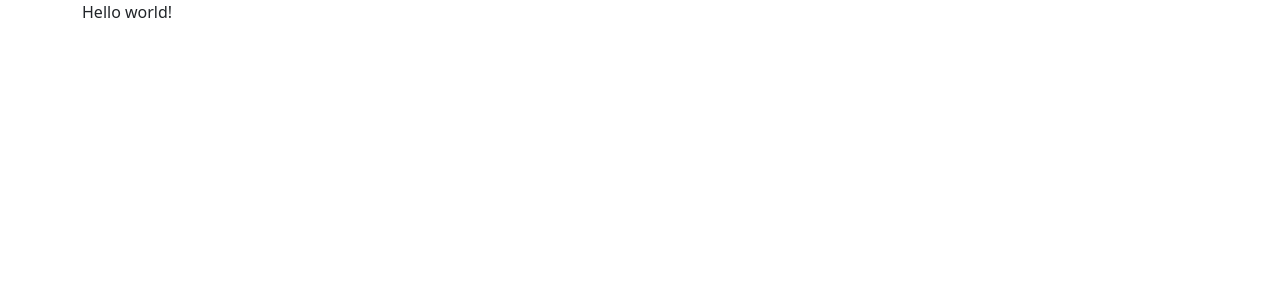
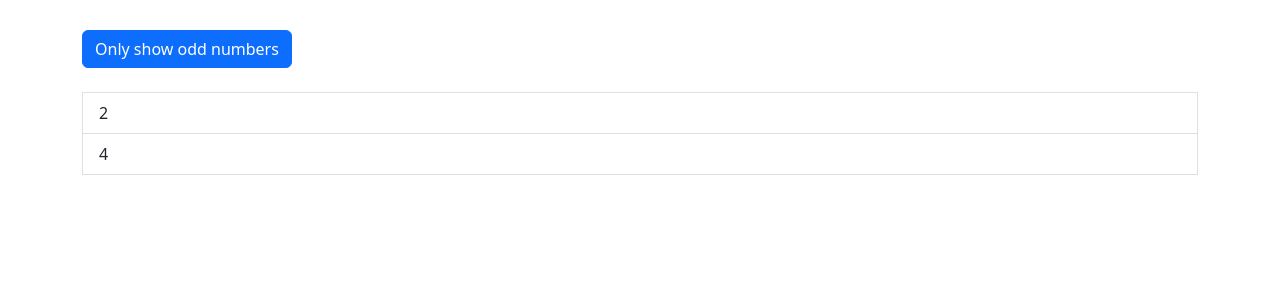
Before and after one commit to EnigmaSn/angular-max, an Angular app: page / in a window 1280 px wide. Shown: the top 300 px of the page. Built offline with nearby package versions, Linux system fonts and the light colour scheme.

Commit message:
start directives

```diff
--- a/src/app/app.component.html
+++ b/src/app/app.component.html
@@ -1,7 +1,29 @@
 <div class="container">
     <div class="row">
-        <div class="col-xs-12">
-            Hello world!
-        </div>
+      <div class="col-xs-12">
+        <button
+          class="btn btn-primary"
+          (click)="onlyOdd = !onlyOdd">Only show odd numbers</button>
+        <br><br>
+        <ul class="list-group">
+            <div *ngIf="onlyOdd">
+                <li
+                    class="list-group-item"
+                    *ngFor="let odd of oddNumbers">
+                    {{ odd }}
+                </li>
+            </div>
+            <div *ngIf="!onlyOdd">
+                <li
+                    class="list-group-item"
+                    *ngFor="let even of evenNumbers">
+                    {{ even }}
+                </li>
+            </div>
+        </ul>
+        <ng-template [ngIf]="onlyOdd">
+          <p>Only odd</p>
+        </ng-template>
+      </div>
     </div>
-</div>
+  </div>
--- a/src/app/app.component.less
+++ b/src/app/app.component.less
@@ -0,0 +1,3 @@
+.container {
+    margin-top: 30px;
+  }
--- a/src/app/app.component.ts
+++ b/src/app/app.component.ts
@@ -7,4 +7,8 @@
   styleUrls: ['./app.component.less']
 })
 export class AppComponent {
+  // numbers = [1, 2, 3, 4, 5];
+  oddNumbers = [1, 3, 5];
+  evenNumbers = [2, 4];
+  onlyOdd = false;
 }
```
